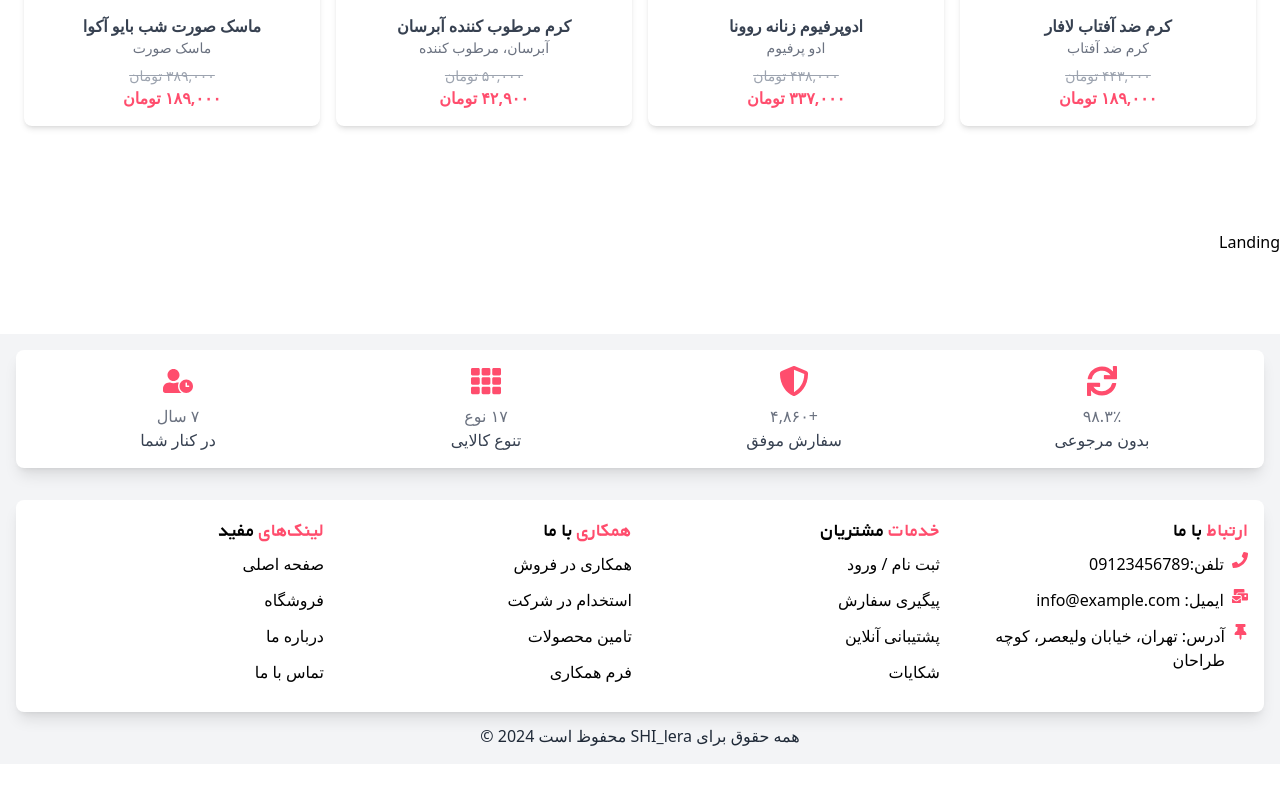
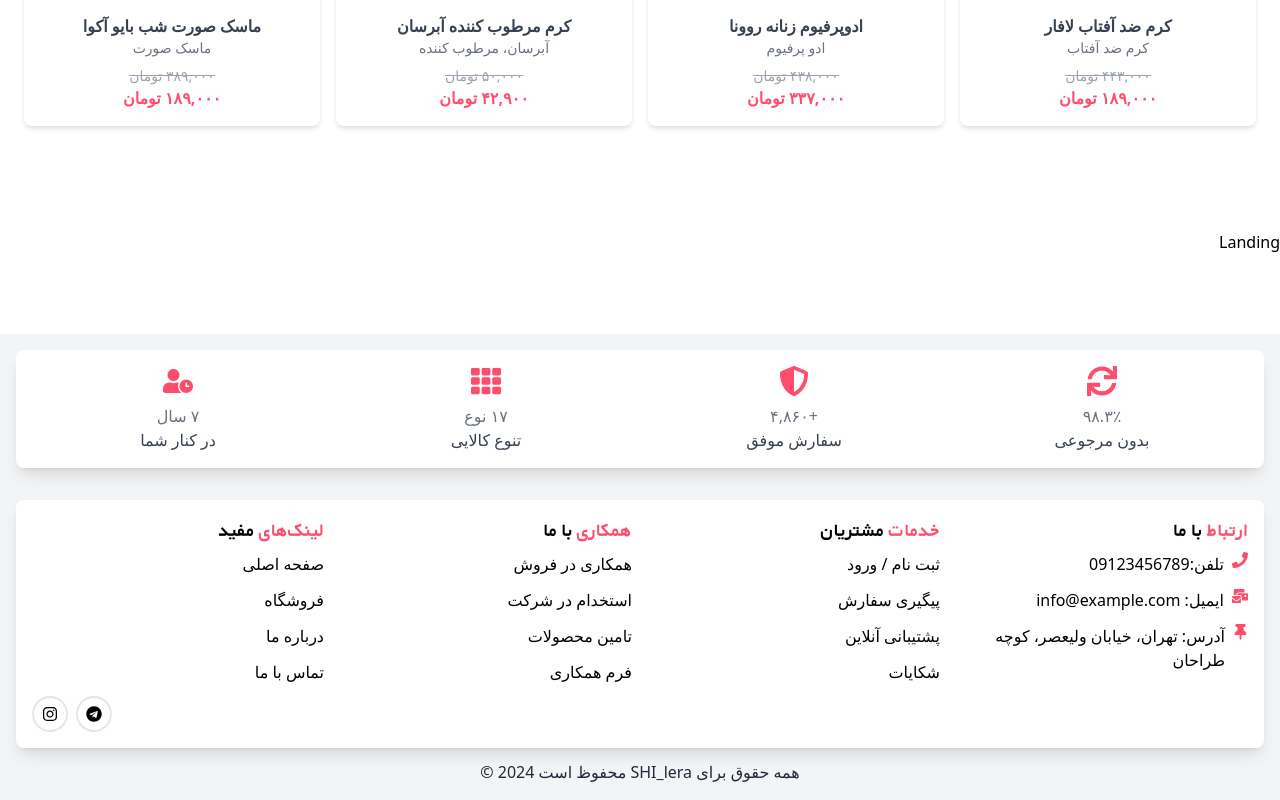
Before and after one commit to Sayyadi68/Ziuran, a React (Vite) app: page / in a window 1280 px wide. Shown: the part 970-1770 px from the top of the page. Before the commit the page ends 1734 px from the top, so only its background shows below. Built offline with nearby package versions, Linux system fonts and the light colour scheme.

Commit message:
some edit

```diff
--- a/src/components/Footer.jsx
+++ b/src/components/Footer.jsx
@@ -1,5 +1,6 @@
 import React from "react";
 import { FaSync, FaShieldAlt, FaTh, FaUserClock, FaPhone, FaMailBulk, FaThumbtack } from "react-icons/fa";
+import Socialicons from './Socialicons'
 
 const Footer = () => {
     return (
@@ -30,6 +31,7 @@ const Footer = () => {
 
             {/* بخش لینک‌ها و اطلاعات */}
             <div className="grid grid-cols-1 sm:grid-cols-2 lg:grid-cols-4 gap-4 bg-white shadow-lg rounded-lg p-4">
+
                 <div>
                     <h3 className="text-[#000] text-xl font-extrabold font-[BYekan] mb-2"><span className="text-[#FF4D6D] mb-2">ارتباط</span> با ما</h3>
                     <p className="mb-3 flex flex-row gap-2"><FaPhone className="text-[#FF4D6D] text-md" />تلفن:09123456789 </p>
@@ -48,10 +50,10 @@ const Footer = () => {
                 <div>
                     <h3 className="text-[#000] text-xl font-extrabold font-[BYekan] mb-2"><span className="text-[#FF4D6D] mb-2">همکاری</span> با ما</h3>
                     <ul>
-                        <li  className="mb-3 ">همکاری در فروش</li>
-                        <li  className="mb-3 ">استخدام در شرکت</li>
-                        <li  className="mb-3 ">تامین محصولات</li>
-                        <li  className="mb-3 ">فرم همکاری</li>
+                        <li className="mb-3 ">همکاری در فروش</li>
+                        <li className="mb-3 ">استخدام در شرکت</li>
+                        <li className="mb-3 ">تامین محصولات</li>
+                        <li className="mb-3 ">فرم همکاری</li>
                     </ul>
                 </div>
                 <div>
@@ -62,6 +64,9 @@ const Footer = () => {
                         <li className="mb-3 ">درباره ما</li>
                         <li className="mb-3 ">تماس با ما</li>
                     </ul>
+                    <div className="justify-end w-100 flex">
+                        <Socialicons />
+                    </div>
                 </div>
             </div>
 
--- a/src/components/Socialicons.jsx
+++ b/src/components/Socialicons.jsx
@@ -6,14 +6,14 @@ const Socialicons = () => {
         <div className='flex flex-row items-end gap-2 mr-[-20px] '>
 
 
-            <div className='group hover:bg-[#FF4D6D] hover:transition-all transition-all p-2 border-grey-800 rounded-full border-2'>
+            <div className=' cursor-pointer group hover:bg-[#FF4D6D] hover:transition-all transition-all p-2 border-grey-800 rounded-full border-2'>
 
                 <FaTelegram className='group-hover:text-white'/>
 
             </div>
 
 
-            <div className='group hover:bg-[#FF4D6D] hover:transition-all transition-all p-2 border-grey-800 rounded-full border-2'>
+            <div className=' cursor-pointer group hover:bg-[#FF4D6D] hover:transition-all transition-all p-2 border-grey-800 rounded-full border-2'>
 
                 <FaInstagram className='group-hover:text-white'/>
 
```
